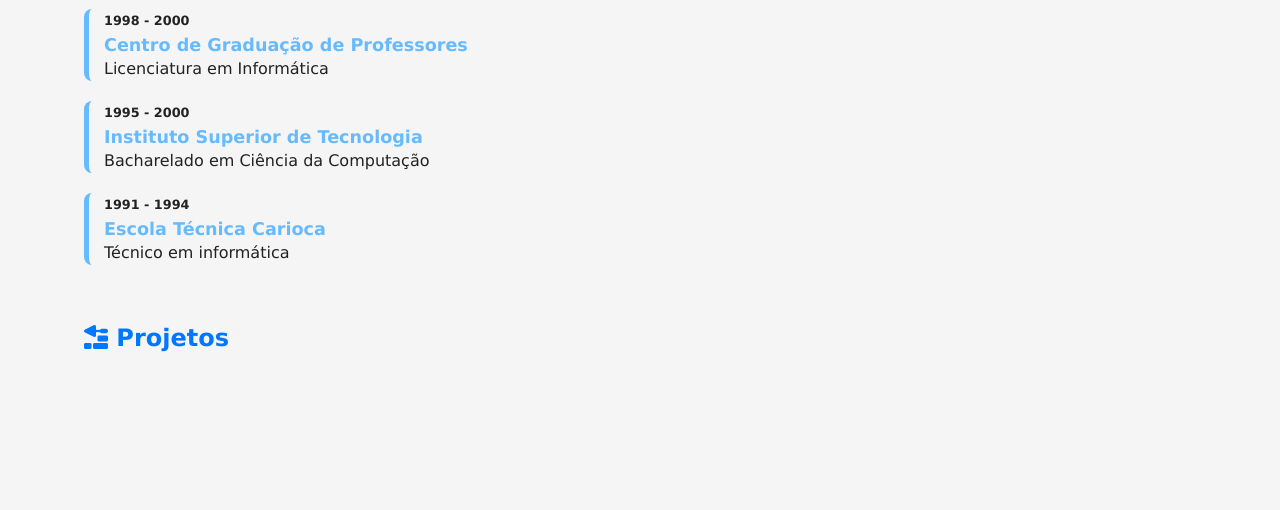
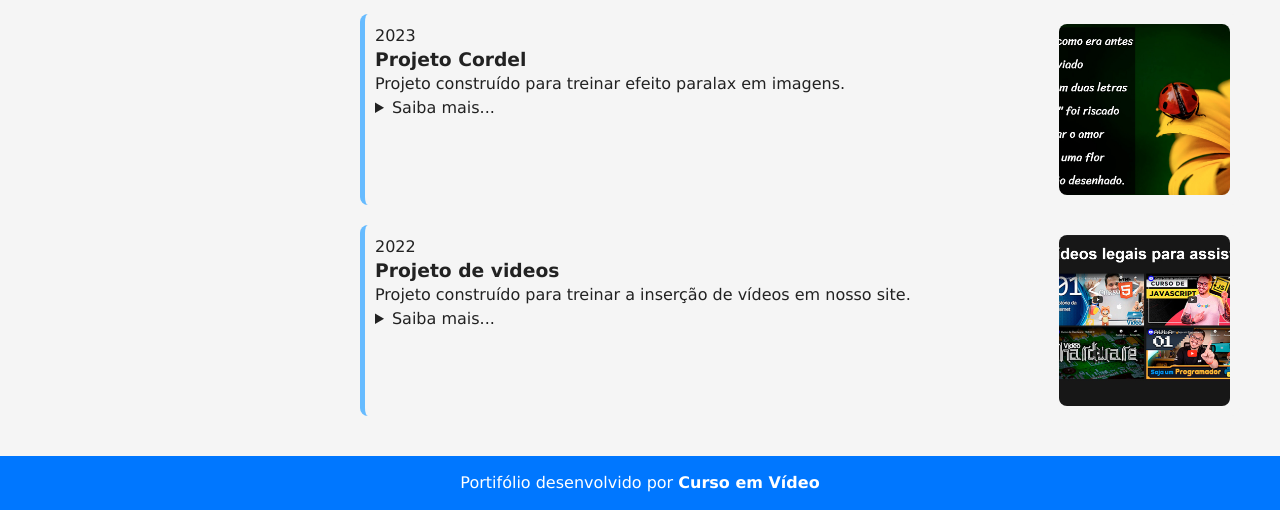
Before and after one commit to TraaaaaaaaaaNKS/projeto-portifolio, a plain HTML site: page index.html in a window 1280 px wide. Shown: the part 1886-2396 px from the top of the page. Before the commit the page ends 2286 px from the top, so only its background shows below. Drawn offline with Linux system fonts and the light colour scheme.

Commit message:
fim html5 e css3

```diff
--- a/estilos/style.css
+++ b/estilos/style.css
@@ -28,7 +28,17 @@
   line-height: 1.5em;
   background-color: var(--fundo-principal);
   color: var(--texto);
+  transition: background-color 0.5s, color 0.5s;
 
+}
+
+body.escuro {
+  --fundo-principal: #222222;
+  --texto: #e0e0e0;
+  --texto-inverso: #333333;
+  --destaque:#ff5522;
+  --destaque-inverso: #a73917;
+  --fundo-card: #444444;
 }
 
 header {
@@ -38,6 +48,9 @@
   display: flex;
   justify-content: flex-end;
   align-content: center;
+  position: sticky;
+  top: 0;
+  z-index: 1;
 }
 
 nav#menu ul {
@@ -210,8 +223,82 @@
   font-size: 1.1em;
 }
 
+#projeto-container {
+  display: flex;
+  flex-direction: column-reverse;
+  gap: 20px;
+}
+
+#projeto-container .projeto {
+  display: flex;
+  flex-direction: column;
+  gap: 15px;
+  background-color: var(--fundo-principal);
+  padding: 10px;
+  border-radius: 8px;
+  border-left: 5px solid var(--destaque-inverso);
+  transition: border-color 0.5s, border-width 0.5s;
+}
+
+#projeto-container .projeto:hover {
+  border-color: var(--destaque);
+  border-left-width: 15px;
+  cursor: pointer;
+}
+
+#projeto-container .foto {
+  width: 100%;
+  aspect-ratio: 16/9;
+  object-fit: cover;
+  overflow: hidden;
+  border-radius: 8px;
+}
+
+footer {
+   background-color: var(--destaque);
+   color: var(--texto-inverso);
+   text-align: center;
+   padding: 15px;
+}
+
+footer a {
+  color: var(--texto-inverso);
+  text-decoration: none;
+  font-weight: bold;
+}
+
+footer a:hover {
+  color: var(--texto-inverso);
+}
+
 @media screen and (min-width: 768px) {
+    main {
+      grid-template-columns: auto 300px 1fr auto;
+    }
+
+    section#ficha {
+      grid-column: 2 / 3;
+      height: fit-content;
+      position: sticky;
+      top: 65px;
+    }
+
+    section#detalhes {
+      grid-column: 3 / 4;
+    }
+
     #skill-container {
       grid-template-columns: 1fr 1fr;
     }
+
+    #projeto-container .projeto {
+      flex-direction: row-reverse;
+      justify-content: space-between;
+    }
+
+    #projeto-container .foto {
+      aspect-ratio: 1/1;
+      max-width: 20%;
+      max-height: 200px;
+    }
 }
--- a/index.html
+++ b/index.html
@@ -8,15 +8,15 @@
     <link rel="shortcut icon" href="favicon.svg" type="image/svg">
     <script src="https://kit.fontawesome.com/70b78c1a49.js" crossorigin="anonymous"></script>
 </head>
-<body>
+<body class="escuro">
     <header>
         <nav id="menu">
             <ul>
-                <li><a href="#"><i class="fa-solid fa-house"></i></a></li>
-                <li><a href="#"><i class="fa-solid fa-brain"></i></a></li>
-                <li><a href="#"><i class="fa-solid fa-graduation-cap"></i></a></li>
-                <li><a href="#"><i class="fa-solid fa-trowel-bricks"></i></a></li>
-                <li><a href="#"><i class="fa-solid fa-moon"></i></a></li>
+                <li><a href="#ficha" class="link"><i class="fa-solid fa-house"></i></a></li>
+                <li><a href="#skills" class="link"><i class="fa-solid fa-brain"></i></a></li>
+                <li><a href="#formacao" class="link"><i class="fa-solid fa-graduation-cap"></i></a></li>
+                <li><a href="#projetos" class="link"><i class="fa-solid fa-trowel-bricks"></i></a></li>
+                <li><a href="#" class="link" id="botao-tema"><i class="fa-solid fa-moon"></i></a></li>
             </ul>
         </nav>
     </header>
@@ -203,13 +203,54 @@
 
             <article id="projetos">
                 <h2><i class="fa-solid fa-trowel-bricks"></i> Projetos</h2>
+
+                <div id="projeto-container">
+                    <div class="projeto"> <!-- Projeto 01 -->
+                        <img src="imagens/projeto-01-videos.jpg" alt="" class="foto">
+                        <div class="projeto-info">
+                            <p class="periodo">2022</p>
+                            <h3 class="titulo">Projeto de videos</h3>
+                            <p>Projeto construído para treinar a inserção de vídeos em nosso site.</p>
+                            <details class="descricao">
+                                <summary>Saiba mais...</summary>
+                                <p>Lorem ipsum dolor sit amet consectetur adipisicing elit. Rerum non ratione numquam ipsa voluptatem ducimus sequi. Tempore natus rem reiciendis vitae voluptate perferendis, ab illum facere, asperiores fuga maxime itaque.</p>
+                            </details>
+                        </div>
+                    </div>
+
+                    <div class="projeto"> <!-- Projeto 02 -->
+                        <img src="imagens/projeto-02-cordel.jpg" alt="" class="foto">
+                        <div class="projeto-info">
+                            <p class="periodo">2023</p>
+                            <h3 class="titulo">Projeto Cordel</h3>
+                            <p>Projeto construído para treinar efeito paralax em imagens.</p>
+                            <details class="descricao">
+                                <summary>Saiba mais...</summary>
+                                <p>Lorem ipsum dolor sit amet consectetur adipisicing elit. Rerum non ratione numquam ipsa voluptatem ducimus sequi. Tempore natus rem reiciendis vitae voluptate perferendis, ab illum facere, asperiores fuga maxime itaque.</p>
+                            </details>
+                        </div>
+                    </div>
+
+                    <div class="projeto"> <!-- Projeto 03 -->
+                        <img src="imagens/projeto-03-android.jpg" alt="" class="foto">
+                        <div class="projeto-info">
+                            <p class="periodo">2023</p>
+                            <h3 class="titulo">Projeto android</h3>
+                            <p>Projeto construído para treinar conteúdos e imagens dinâmicas.</p>
+                            <details class="descricao">
+                                <summary>Saiba mais...</summary>
+                                <p>Lorem ipsum dolor sit amet consectetur adipisicing elit. Rerum non ratione numquam ipsa voluptatem ducimus sequi. Tempore natus rem reiciendis vitae voluptate perferendis, ab illum facere, asperiores fuga maxime itaque.</p>
+                            </details>
+                        </div>
+                    </div>
+                </div>
             </article> <!-- Fim article#projetos-->
 
         </section>
     </main>
 
     <footer>
-
+        Portifólio desenvolvido por <a href="https://www.cursoemvideo.com/" target="_blank" rel="nofollow">Curso em Vídeo</a>
     </footer>
 
     <script src="scripts/script.js"></script>
```
